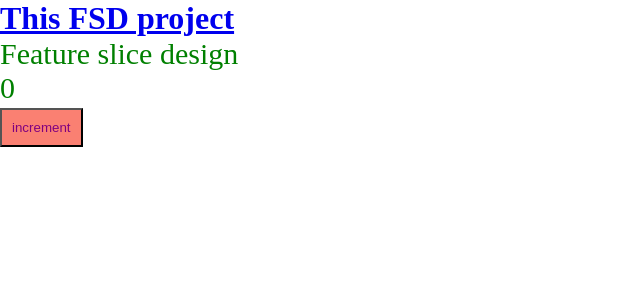
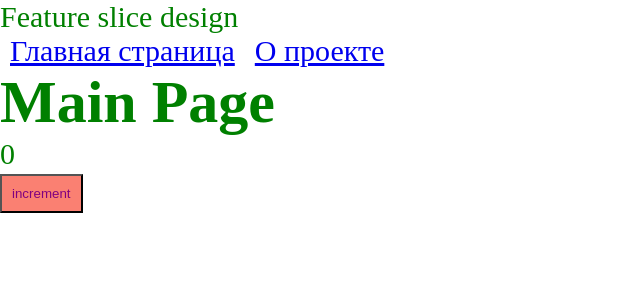
Before and after one commit to Bogagree/advanced_frontend, a React app: page / in a window 1280 px wide. Shown: the top 300 px of the page, without its empty margins (0-640 px from the left). Built offline with nearby package versions, Linux system fonts and the light colour scheme.

Commit message:
feat: add react-router-dom, code-spliting with react-lazy

```diff
--- a/package.json
+++ b/package.json
@@ -23,11 +23,13 @@
     "@types/node": "^17.0.21",
     "@types/react": "^17.0.39",
     "@types/react-dom": "^17.0.11",
+    "@types/react-router-dom": "^5.3.3",
     "@types/webpack": "^5.28.0",
     "@types/webpack-dev-server": "^4.7.2",
     "css-loader": "^6.6.0",
     "html-webpack-plugin": "^5.5.0",
     "mini-css-extract-plugin": "^2.5.3",
+    "react-router-dom": "^6.2.1",
     "sass": "^1.49.9",
     "sass-loader": "^12.6.0",
     "style-loader": "^3.3.1",
--- a/public/index.html
+++ b/public/index.html
@@ -9,8 +9,6 @@
 </head>
 <body>
 
-<a href="https://feature-sliced.design/"><h1>This FSD project</h1></a>
-
 <div id="root">
 </div>
 </body>
--- a/src/App.tsx
+++ b/src/App.tsx
@@ -1,11 +1,25 @@
-import React from 'react';
+import React, {Suspense} from 'react';
+import {Link, Route, Routes} from 'react-router-dom';
 import {Counter} from './components/Counter';
 import './index.scss'
+import {AboutPageAsync} from './components/pages/AboutPage/AboutPage.async';
+import {MainPageAsync} from './components/pages/MainPage/MainPage.async';
 
 export const App = () => {
     return (
         <div className="app">
-            Feature slice design
+            <div>Feature slice design</div>
+
+            <Link to={'/'} style={{margin: 10}}>Главная страница</Link>
+            <Link to={'/about'} style={{margin: 10}}>О проекте</Link>
+
+            <Suspense fallback={<div style={{color: 'red'}}>Loading ...</div>}>
+                <Routes>
+                    <Route path={'/about'} element={<AboutPageAsync/>}/>
+                    <Route path={''} element={<MainPageAsync/>}/>
+                </Routes>
+            </Suspense>
+
             <Counter/>
         </div>
     );
--- /dev/null
+++ b/src/components/pages/AboutPage/AboutPage.async.ts
@@ -0,0 +1,3 @@
+import {lazy} from 'react';
+
+export const AboutPageAsync = lazy(() => import('./AboutPage'));
--- /dev/null
+++ b/src/components/pages/AboutPage/AboutPage.tsx
@@ -0,0 +1,11 @@
+import React from 'react';
+
+const AboutPage = () => {
+    return (
+        <div>
+            <h1>About page</h1>
+        </div>
+    );
+};
+
+export default AboutPage;
--- /dev/null
+++ b/src/components/pages/MainPage/MainPage.async.ts
@@ -0,0 +1,3 @@
+import {lazy} from 'react';
+
+export const MainPageAsync = lazy(() => import('./MainPage'));
--- /dev/null
+++ b/src/components/pages/MainPage/MainPage.tsx
@@ -0,0 +1,11 @@
+import React from 'react';
+
+const MainPage = () => {
+    return (
+        <div>
+            <h1>Main Page</h1>
+        </div>
+    );
+};
+
+export default MainPage;
--- a/src/index.tsx
+++ b/src/index.tsx
@@ -1,8 +1,11 @@
 import React from 'react';
 import {render} from 'react-dom'
 import {App} from './App';
+import {BrowserRouter} from 'react-router-dom';
 
 render(
-    <App/>,
+    <BrowserRouter>
+        <App/>
+    </BrowserRouter>,
     document.getElementById('root')
 )
```
Also changed, not shown: 2 other files (tests, documents, lock files or other folders).
